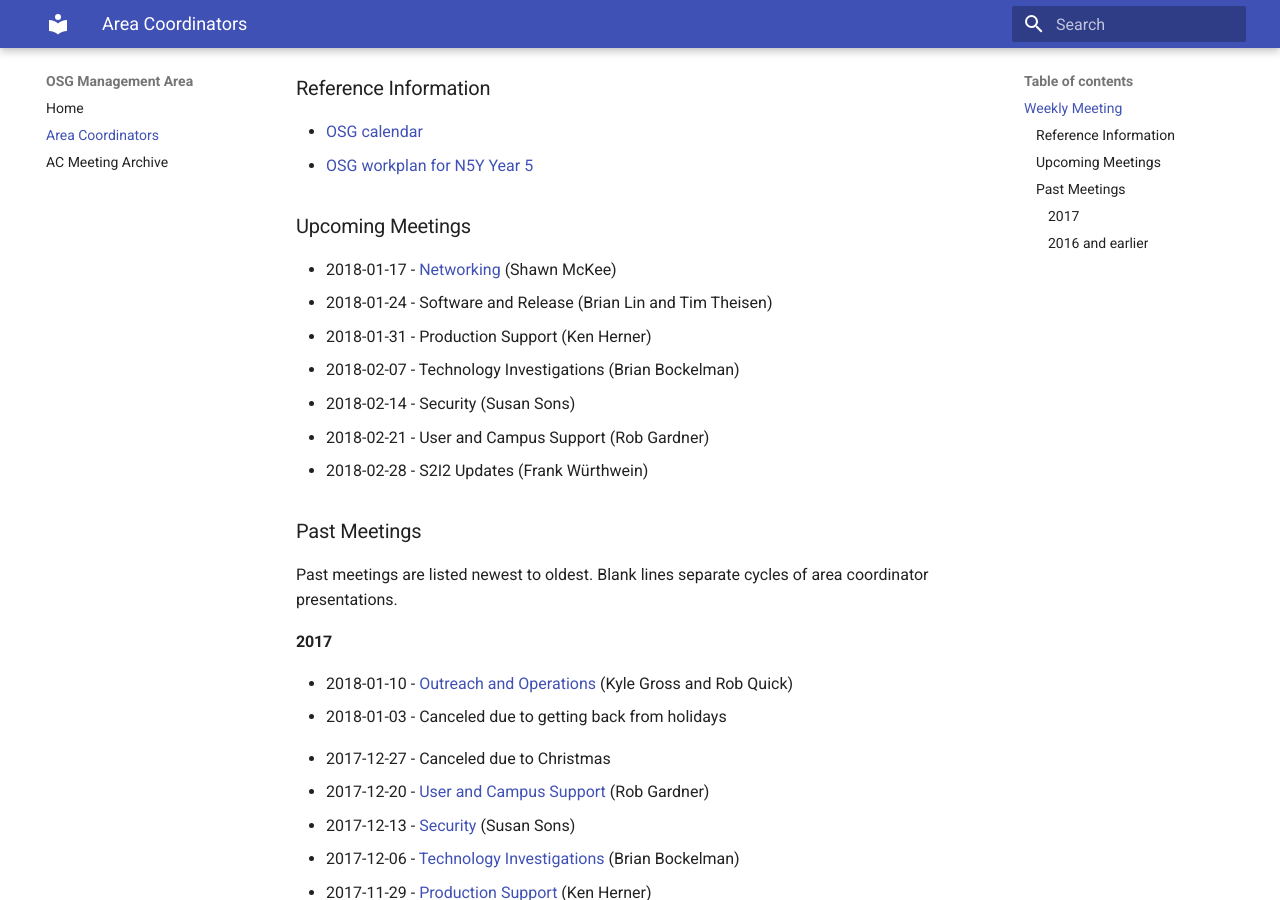
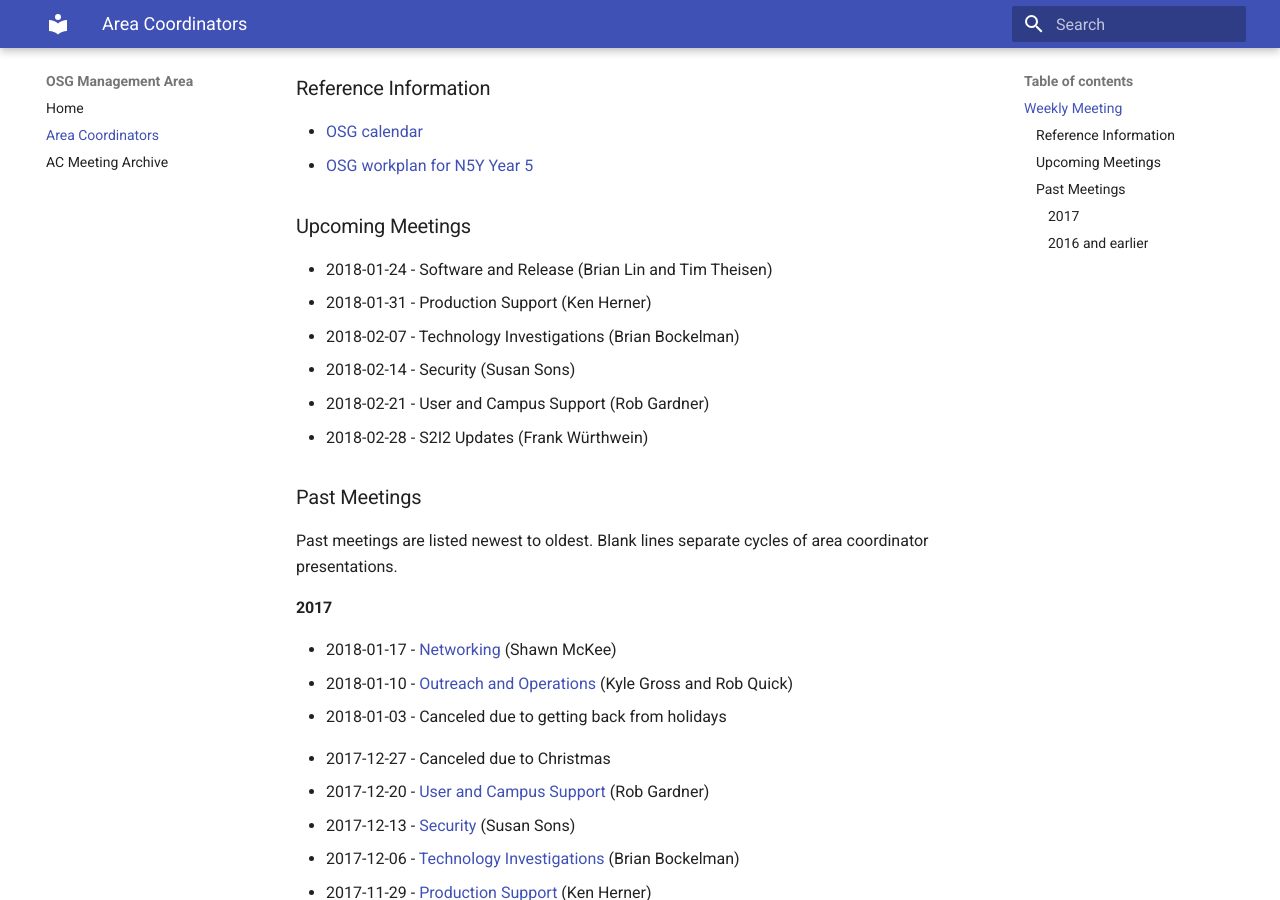
Before and after one commit to ppaschos/management-1, an MkDocs documentation site: the page built from docs/area-coordinators.md, in a window 1280 px wide and 900 px high, scrolled down 969 px. Built offline with MkDocs 1.6.1 and Material for MkDocs 9.7.7, drawn with Linux system fonts in a browser that asks for light colours; old or Windows-style settings are respelled for this version of MkDocs; part of the change alters nothing that is shown.

Commit message:
Moved 2018-01-17 to past meetings

```diff
--- a/docs/area-coordinators.md
+++ b/docs/area-coordinators.md
@@ -44,7 +44,6 @@ The current Area Coordinators are:
 
 ### Upcoming Meetings
 
-- 2018-01-17 - [Networking](https://drive.google.com/open?id=1Vz99vppmMCRKVj9xupWRNVOxdlBAjRU7) (Shawn McKee)
 - 2018-01-24 - Software and Release (Brian Lin and Tim Theisen)
 - 2018-01-31 - Production Support (Ken Herner)
 - 2018-02-07 - Technology Investigations (Brian Bockelman)
@@ -59,6 +58,7 @@ Past meetings are listed newest to oldest.  Blank lines separate cycles of area
 
 #### 2017
 
+- 2018-01-17 - [Networking](https://drive.google.com/open?id=1Vz99vppmMCRKVj9xupWRNVOxdlBAjRU7) (Shawn McKee)
 - 2018-01-10 - [Outreach and Operations](https://github.com/opensciencegrid/operations/blob/master/docs/acops-10-Jan-2018.md) (Kyle Gross and Rob Quick)
 - 2018-01-03 - Canceled due to getting back from holidays
 
```
